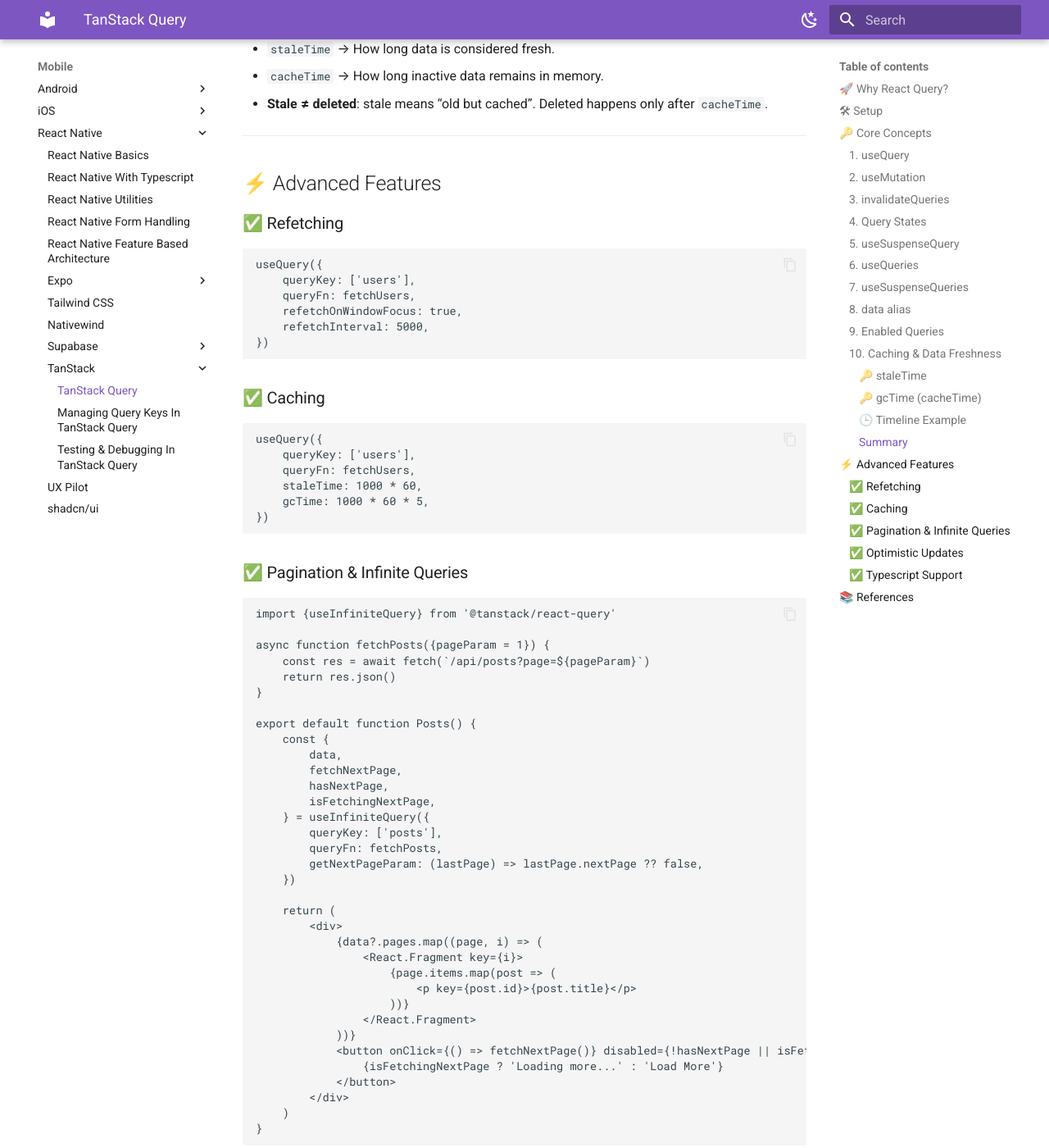
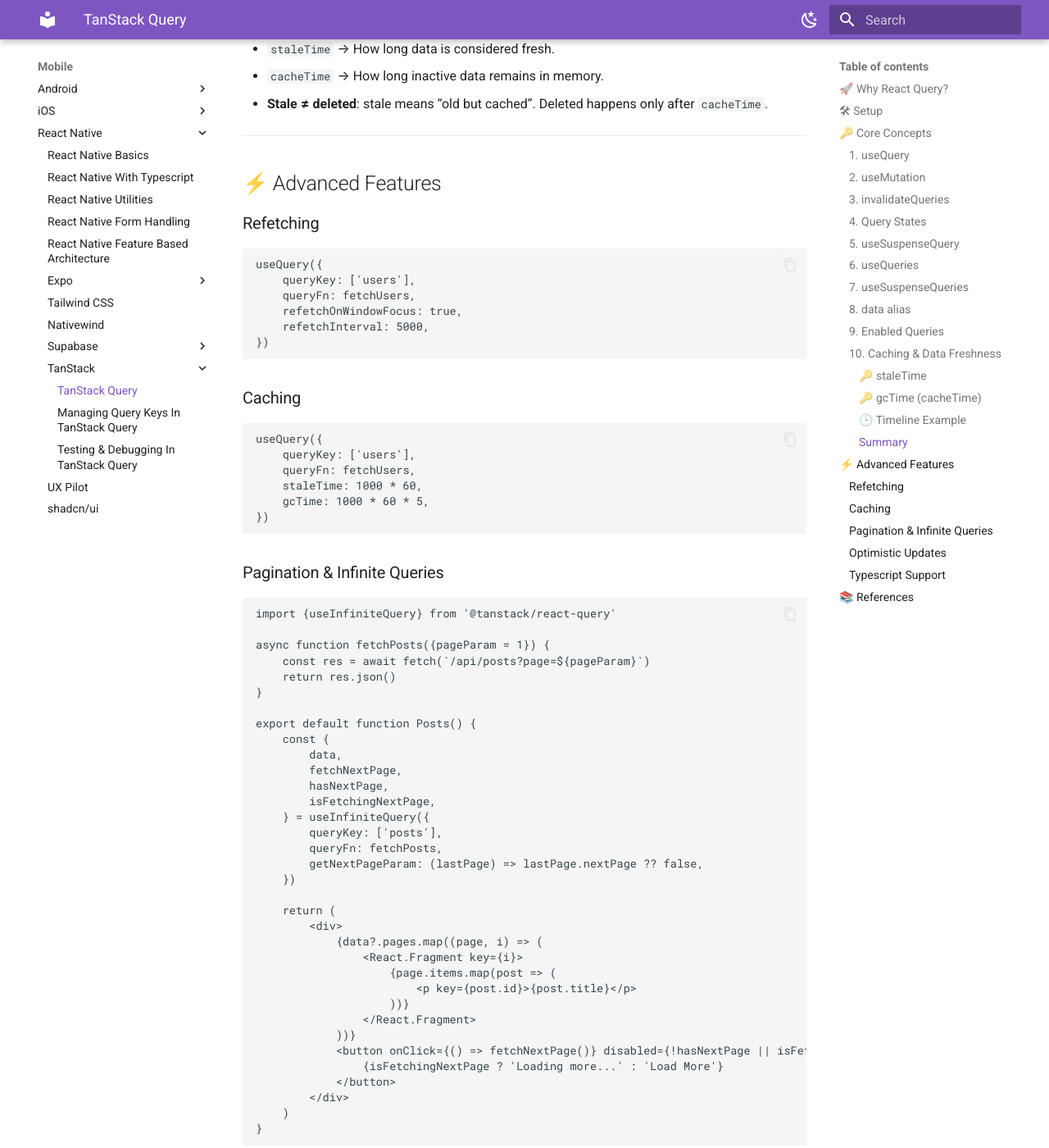
Before and after one commit to ozgurryazilimci/dev-notes, an MkDocs documentation site: the page built from docs/mobile/react-native/tanstack/tanstack-query.md, in a window 1280 px wide and 1400 px high, scrolled down 7467 px. Shown: the whole window at 82% size. Built offline with MkDocs 1.6.1 and Material for MkDocs 9.7.7, drawn with Linux system fonts in a browser that asks for light colours; some of the changed text lies outside the part shown.

Commit message:
Update titles

````diff
--- a/docs/mobile/react-native/tanstack/tanstack-query.md
+++ b/docs/mobile/react-native/tanstack/tanstack-query.md
@@ -377,7 +377,7 @@
 
 ## ⚡ Advanced Features
 
-### ✅ Refetching
+### Refetching
 
 ```tsx
 useQuery({
@@ -388,7 +388,7 @@
 })
 ```
 
-### ✅ Caching
+### Caching
 
 ```tsx
 useQuery({
@@ -399,7 +399,7 @@
 })
 ```
 
-### ✅ Pagination & Infinite Queries
+### Pagination & Infinite Queries
 
 ```tsx
 import {useInfiniteQuery} from '@tanstack/react-query'
@@ -438,7 +438,7 @@
 }
 ```
 
-### ✅ Optimistic Updates
+### Optimistic Updates
 
 ```tsx
 const mutation = useMutation({
@@ -462,7 +462,7 @@
 })
 ```
 
-### ✅ Typescript Support
+### Typescript Support
 
 👉 In modern React Query with TypeScript, you often don’t need useEffect to react to query changes. Why?
 
````
Also changed, not shown: docs/mobile/react-native/shadcn-ui.md (+1 -1 lines).
